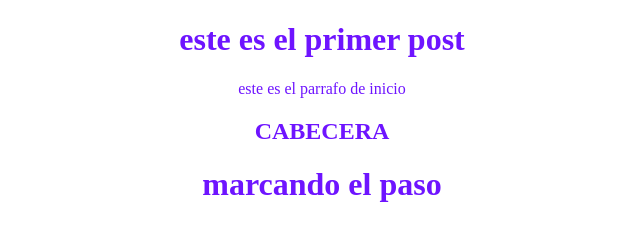
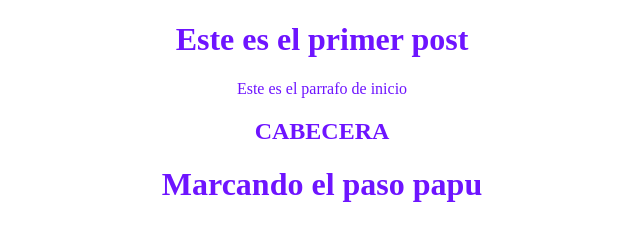
Before and after one commit to floza97/github-platzi-repository, a plain HTML site: page blogspot.html in a window 1280 px wide. Shown: the whole page, without its empty margins (318-958 px from the left). Drawn offline with Linux system fonts and the light colour scheme.

Commit message:
Agregando cositas
por que puedo y por que quiero

```diff
--- a/blogspot.html
+++ b/blogspot.html
@@ -8,11 +8,11 @@
     <link rel="stylesheet" href="css/style.css"/>
 </head>
 <body>
-    <h1>este es el primer post </h1>
-    <P>este es el parrafo de inicio</P>
+    <h1>Este es el primer post </h1>
+    <P>Este es el parrafo de inicio</P>
     <div>
         <h2>CABECERA</h2>
-        <h1>marcando el paso</h1>
+        <h1>Marcando el paso papu</h1>
     </div>
 </body>
 </html>
```
